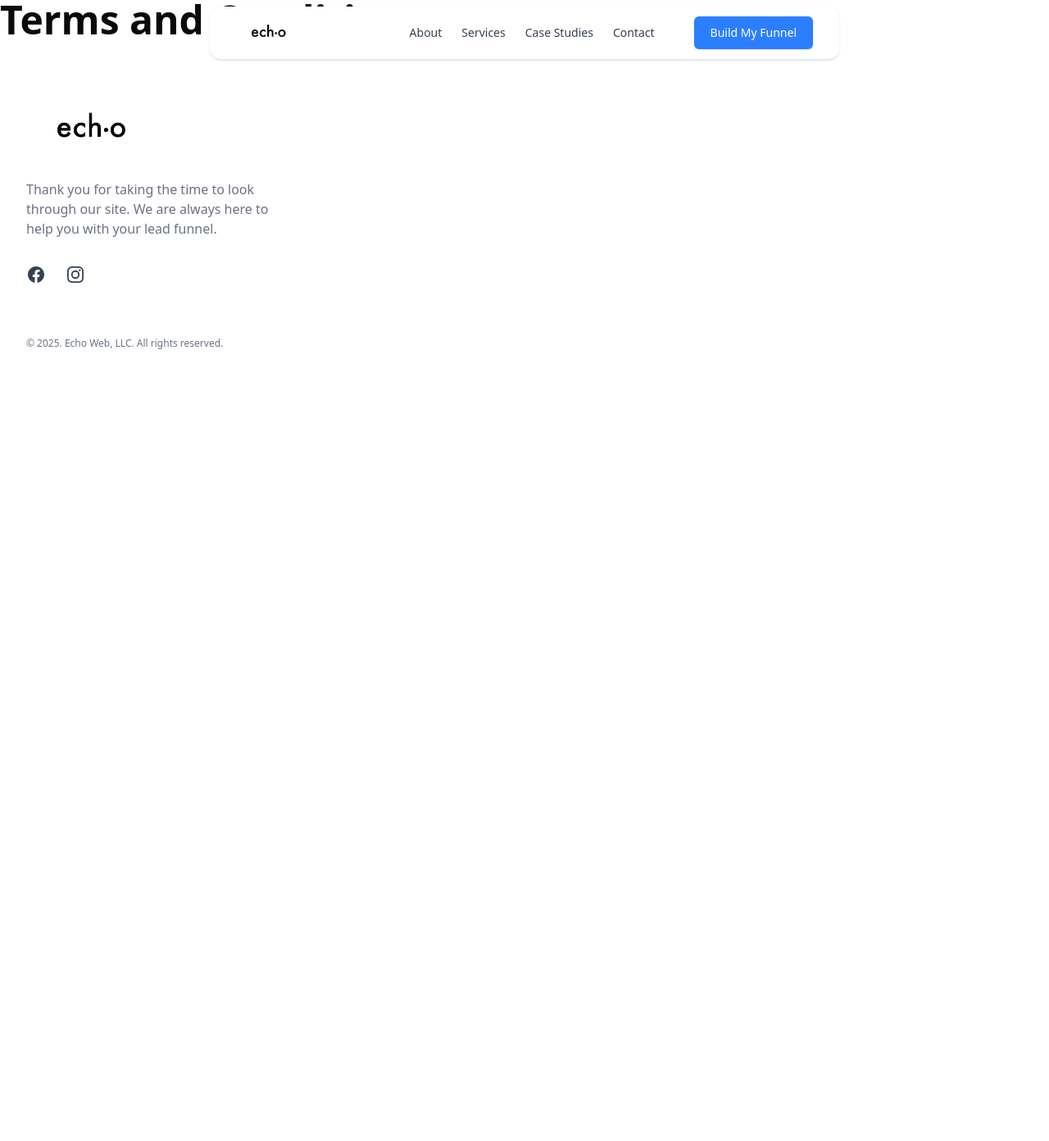
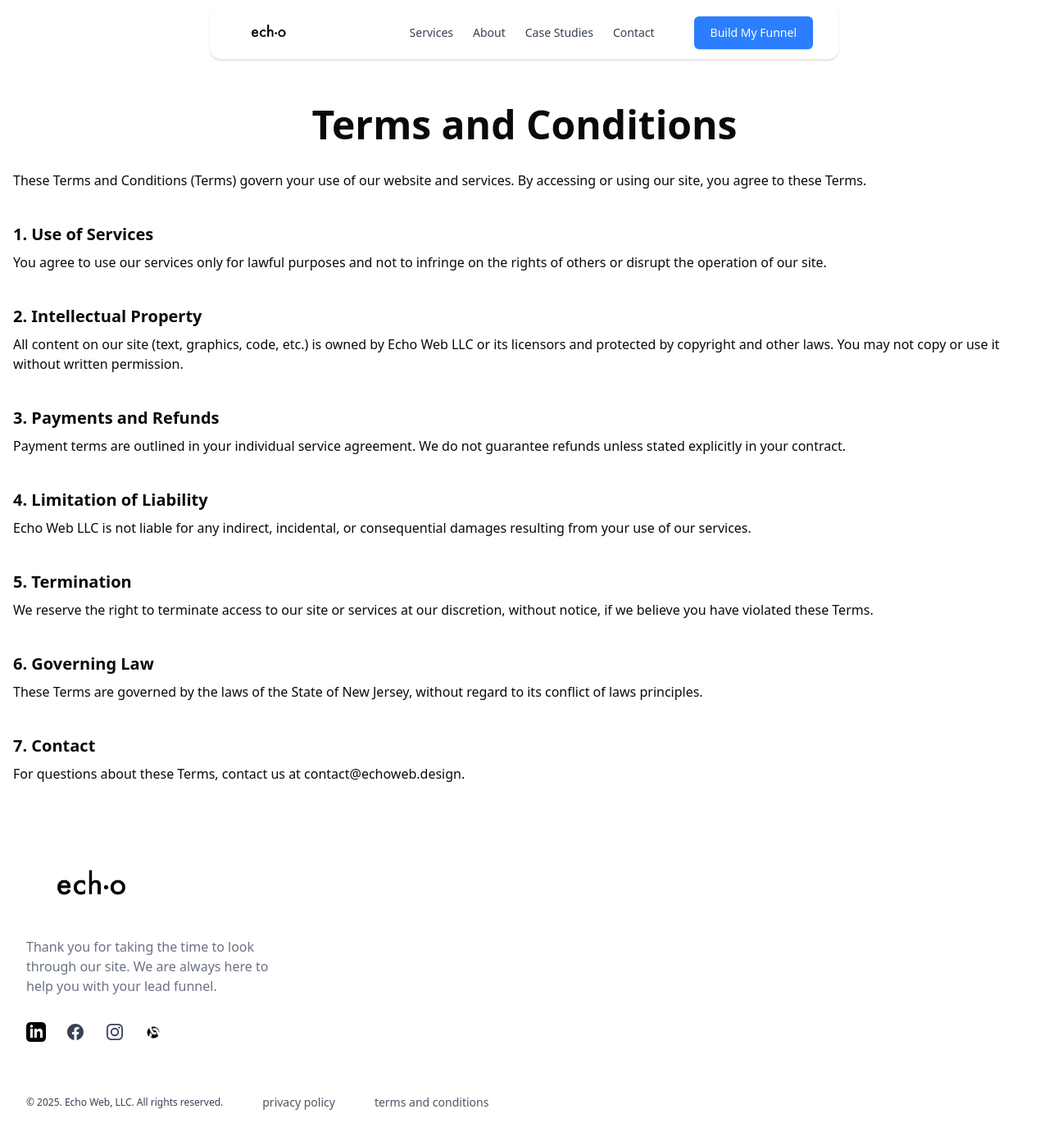
Before and after one commit to AndrewKalGit/echoweb-landing-2025, a Next.js app: page /terms in a window 1280 px wide. Shown: the top 1392 px of the page at 82% size. Before the commit the page ends 800 px from the top, so only its background shows below. Built offline with nearby package versions, Linux system fonts and the light colour scheme.

Commit message:
privacy and terms mvp

```diff
--- a/src/app/landing-components/about-section-landing.tsx
+++ b/src/app/landing-components/about-section-landing.tsx
@@ -3,7 +3,9 @@ import Image from 'next/image';
 
 const Aboutsectionlanding = () => {
 	return (
-		<section className='bg-gradient-to-br bg-gray-50 via-white to-blue-50'>
+		<section
+			id='about'
+			className='bg-gradient-to-br bg-gray-50 via-white to-blue-50'>
 			<div className='mx-auto max-w-screen-xl px-4 py-8 sm:px-6 lg:px-8'>
 				<div className='grid grid-cols-1 gap-4 md:grid-cols-2 md:items-center md:gap-8'>
 					<div>
@@ -12,7 +14,7 @@ const Aboutsectionlanding = () => {
 								About Echo Web, LLC
 							</h2>
 
-							<p className='mt-4 text-gray-700 text-2xl'>
+							<p className='pb-8 text-gray-700 text-xl'>
 								We are a web agency specializing in generating leads. We focus
 								on creating user-friendly websites that convert visitors into
 								leads.
--- a/src/app/landing-components/footer.tsx
+++ b/src/app/landing-components/footer.tsx
@@ -1,5 +1,7 @@
 import Image from 'next/image';
 import logo from '../../../public/logo.png';
+import linkedinLogo from '../../../public/linkedin.webp';
+import alignableLogo from '../../../public/alignable.png';
 
 const Footer = () => {
 	const year = new Date().getFullYear();
@@ -21,7 +23,22 @@ const Footer = () => {
 						<ul className='mt-8 flex gap-6'>
 							<li>
 								<a
-									href='https://www.instagram.com/echo.web.design.llc/'
+									href='https://www.linkedin.com/company/echowebdesignllc/'
+									rel='noreferrer'
+									target='_blank'
+									className='text-gray-700 transition hover:opacity-75'>
+									<span className='sr-only'>Linkedin</span>
+
+									<Image
+										src={linkedinLogo}
+										alt='Linkedin Logo'
+										className='size-6'
+									/>
+								</a>
+							</li>
+							<li>
+								<a
+									href='https://www.facebook.com/profile.php?id=61575392280295'
 									rel='noreferrer'
 									target='_blank'
 									className='text-gray-700 transition hover:opacity-75'>
@@ -43,7 +60,7 @@ const Footer = () => {
 
 							<li>
 								<a
-									href='https://www.facebook.com/profile.php?id=61575392280295'
+									href='https://www.instagram.com/echo.web.design.llc/'
 									rel='noreferrer'
 									target='_blank'
 									className='text-gray-700 transition hover:opacity-75'>
@@ -62,13 +79,34 @@ const Footer = () => {
 									</svg>
 								</a>
 							</li>
+							<li>
+								<a
+									href='https://www.alignable.com/edison-nj/echo-web-llc?user=14205068'
+									rel='noreferrer'
+									target='_blank'
+									className='text-gray-700 transition hover:opacity-75'>
+									<span className='sr-only'>Alignable</span>
+									<Image
+										src={alignableLogo}
+										alt='Alignable Logo'
+										className='size-6'
+									/>
+								</a>
+							</li>
 						</ul>
 					</div>
 				</div>
-
-				<p className='text-xs text-gray-500'>
-					&copy; {year}. Echo Web, LLC. All rights reserved.
-				</p>
+				<div className='mt-8 flex flex-col items-center gap-12 sm:flex-row'>
+					<p className='text-xs text-gray-700'>
+						&copy; {year}. Echo Web, LLC. All rights reserved.
+					</p>
+					<p className='text-sm text-gray-600'>
+						<a href='/privacy'>privacy policy</a>
+					</p>
+					<p className='text-sm text-gray-600'>
+						<a href='/terms'>terms and conditions</a>
+					</p>
+				</div>
 			</div>
 		</footer>
 	);
--- a/src/app/landing-components/header.tsx
+++ b/src/app/landing-components/header.tsx
@@ -1,6 +1,7 @@
 'use client';
 
 import Image from 'next/image';
+import Link from 'next/link';
 import { useEffect, useRef, useState } from 'react';
 
 const Header = () => {
@@ -60,7 +61,7 @@ const Header = () => {
 				<div className='mx-auto max-w-screen-xl px-4 sm:px-6 lg:px-8'>
 					<div className='flex h-16 items-center justify-between'>
 						<div className='flex-1 md:flex md:items-center md:gap-12'>
-							<a className='block text-gray-700' href=''>
+							<Link className='block text-gray-700' href='/'>
 								<span className='sr-only'>Home</span>
 								<Image
 									src='/logo.png'
@@ -69,7 +70,7 @@ const Header = () => {
 									height={500}
 									className='w-20'
 								/>
-							</a>
+							</Link>
 						</div>
 
 						<div className='md:flex md:items-center md:gap-12'>
@@ -78,28 +79,28 @@ const Header = () => {
 									<li>
 										<a
 											className='text-gray-700 transition hover:text-gray-700/75'
-											href='#'>
+											href='#services'>
+											Services
+										</a>
+									</li>
+									<li>
+										<a
+											className='text-gray-700 transition hover:text-gray-700/75'
+											href='#about'>
 											About
 										</a>
 									</li>
 									<li>
 										<a
 											className='text-gray-700 transition hover:text-gray-700/75'
-											href='#'>
-											Services
-										</a>
-									</li>
-									<li>
-										<a
-											className='text-gray-700 transition hover:text-gray-700/75'
-											href='#'>
+											href='#case-studies'>
 											Case Studies
 										</a>
 									</li>
 									<li>
 										<a
 											className='text-gray-700 transition hover:text-gray-700/75'
-											href='#'>
+											href='#contact'>
 											Contact
 										</a>
 									</li>
@@ -110,7 +111,7 @@ const Header = () => {
 								<div className='sm:flex sm:gap-4'>
 									<a
 										className='rounded-sm hover:bg-blue-500/90 bg-blue-500 px-5 py-2.5 text-sm font-medium text-white shadow-sm'
-										href='#'>
+										href='#booking'>
 										Build My Funnel
 									</a>
 								</div>
@@ -147,28 +148,28 @@ const Header = () => {
 								<li>
 									<a
 										className='text-gray-700 transition hover:text-gray-700/75'
-										href='#'>
+										href='#services'>
+										Services
+									</a>
+								</li>
+								<li>
+									<a
+										className='text-gray-700 transition hover:text-gray-700/75'
+										href='#about'>
 										About
 									</a>
 								</li>
 								<li>
 									<a
 										className='text-gray-700 transition hover:text-gray-700/75'
-										href='#'>
-										Services
-									</a>
-								</li>
-								<li>
-									<a
-										className='text-gray-700 transition hover:text-gray-700/75'
-										href='#'>
+										href='#case-studies'>
 										Case Studies
 									</a>
 								</li>
 								<li className='mb-4'>
 									<a
 										className='text-gray-700 transition hover:text-gray-700/75'
-										href='#'>
+										href='#contact'>
 										Contact
 									</a>
 								</li>
--- a/src/app/privacy/page.tsx
+++ b/src/app/privacy/page.tsx
@@ -5,8 +5,98 @@ const page = () => {
 	return (
 		<div>
 			<Header></Header>
-			<h1 className='text-5xl font-semibold'>Privacy Policy</h1>
-			<p></p>
+			<h1 className='pt-32 flex justify-center text-5xl font-semibold'>
+				Privacy Policy
+			</h1>
+			<section className='flex flex-col justify-center pt-8 px-4'>
+				<p className='mb-4'>
+					Echo Web LLC (we, us, or our) respects your privacy. This Privacy
+					Policy outlines how we collect, use, and protect your information when
+					you use our website and services.
+				</p>
+
+				<h2 className='text-xl font-semibold mt-6 mb-2'>
+					1. Information We Collect
+				</h2>
+				<p className='mb-2'>
+					We may collect the following types of information:
+				</p>
+				<ul className='list-disc list-inside mb-4'>
+					<li>
+						Personal information (name, email, phone) via forms or direct
+						communication
+					</li>
+					<li>Business-related data (company name, industry, role)</li>
+					<li>
+						Usage data (IP address, browser type, pages visited, referral
+						source)
+					</li>
+				</ul>
+
+				<h2 className='text-xl font-semibold mt-6 mb-2'>
+					2. How We Use Information
+				</h2>
+				<p className='mb-4'>We use your information to:</p>
+				<ul className='list-disc list-inside mb-4'>
+					<li>Respond to inquiries and provide services</li>
+					<li>Improve our offerings and website experience</li>
+					<li>
+						Send updates, newsletters, or promotional materials (only with
+						consent)
+					</li>
+				</ul>
+
+				<h2 className='text-xl font-semibold mt-6 mb-2'>
+					3. Sharing Your Information
+				</h2>
+				<p className='mb-4'>
+					We do not sell or rent your personal information. We may share data
+					with service providers or partners only as necessary to operate and
+					improve our services.
+				</p>
+
+				<h2 className='text-xl font-semibold mt-6 mb-2'>
+					4. Cookies and Tracking
+				</h2>
+				<p className='mb-4'>
+					Our site may use cookies to enhance user experience and gather usage
+					data. You can disable cookies in your browser settings if preferred.
+				</p>
+
+				<h2 className='text-xl font-semibold mt-6 mb-2'>5. Data Security</h2>
+				<p className='mb-4'>
+					We implement reasonable security measures to protect your data from
+					unauthorized access, disclosure, or misuse.
+				</p>
+
+				<h2 className='text-xl font-semibold mt-6 mb-2'>6. Your Rights</h2>
+				<p className='mb-4'>
+					You may request to access, update, or delete your personal data by
+					contacting us. We will respond within a reasonable timeframe.
+				</p>
+
+				<h2 className='text-xl font-semibold mt-6 mb-2'>
+					7. Third-Party Links
+				</h2>
+				<p className='mb-4'>
+					Our site may contain links to third-party websites. We are not
+					responsible for their privacy practices or content.
+				</p>
+
+				<h2 className='text-xl font-semibold mt-6 mb-2'>
+					8. Updates to This Policy
+				</h2>
+				<p className='mb-4'>
+					We may update this policy occasionally. Any changes will be posted
+					here with an updated revision date.
+				</p>
+
+				<h2 className='text-xl font-semibold mt-6 mb-2'>9. Contact</h2>
+				<p className='mb-4'>
+					For privacy-related questions or requests, contact us at
+					contact@echoweb.design.
+				</p>
+			</section>
 			<Footer></Footer>
 		</div>
 	);
--- a/src/app/terms/page.tsx
+++ b/src/app/terms/page.tsx
@@ -3,12 +3,68 @@ import Header from '../landing-components/header';
 
 const page = () => {
 	return (
-		<div>
+		<main>
 			<Header></Header>
-			<h1 className='text-5xl font-semibold'>Terms and Conditions</h1>
-			<p></p>
+			<h1 className='pt-32 flex justify-center text-5xl font-semibold'>
+				Terms and Conditions
+			</h1>
+			<section className='flex flex-col justify-center pt-8 px-4'>
+				<p className='mb-4'>
+					These Terms and Conditions (Terms) govern your use of our website and
+					services. By accessing or using our site, you agree to these Terms.
+				</p>
+
+				<h2 className='text-xl font-semibold mt-6 mb-2'>1. Use of Services</h2>
+				<p className='mb-4'>
+					You agree to use our services only for lawful purposes and not to
+					infringe on the rights of others or disrupt the operation of our site.
+				</p>
+
+				<h2 className='text-xl font-semibold mt-6 mb-2'>
+					2. Intellectual Property
+				</h2>
+				<p className='mb-4'>
+					All content on our site (text, graphics, code, etc.) is owned by Echo
+					Web LLC or its licensors and protected by copyright and other laws.
+					You may not copy or use it without written permission.
+				</p>
+
+				<h2 className='text-xl font-semibold mt-6 mb-2'>
+					3. Payments and Refunds
+				</h2>
+				<p className='mb-4'>
+					Payment terms are outlined in your individual service agreement. We do
+					not guarantee refunds unless stated explicitly in your contract.
+				</p>
+
+				<h2 className='text-xl font-semibold mt-6 mb-2'>
+					4. Limitation of Liability
+				</h2>
+				<p className='mb-4'>
+					Echo Web LLC is not liable for any indirect, incidental, or
+					consequential damages resulting from your use of our services.
+				</p>
+
+				<h2 className='text-xl font-semibold mt-6 mb-2'>5. Termination</h2>
+				<p className='mb-4'>
+					We reserve the right to terminate access to our site or services at
+					our discretion, without notice, if we believe you have violated these
+					Terms.
+				</p>
+
+				<h2 className='text-xl font-semibold mt-6 mb-2'>6. Governing Law</h2>
+				<p className='mb-4'>
+					These Terms are governed by the laws of the State of New Jersey,
+					without regard to its conflict of laws principles.
+				</p>
+
+				<h2 className='text-xl font-semibold mt-6 mb-2'>7. Contact</h2>
+				<p className='mb-4'>
+					For questions about these Terms, contact us at contact@echoweb.design.
+				</p>
+			</section>
 			<Footer></Footer>
-		</div>
+		</main>
 	);
 };
 
```
Also changed, not shown: public/alignable.png (added), public/linkedin.webp (added).
